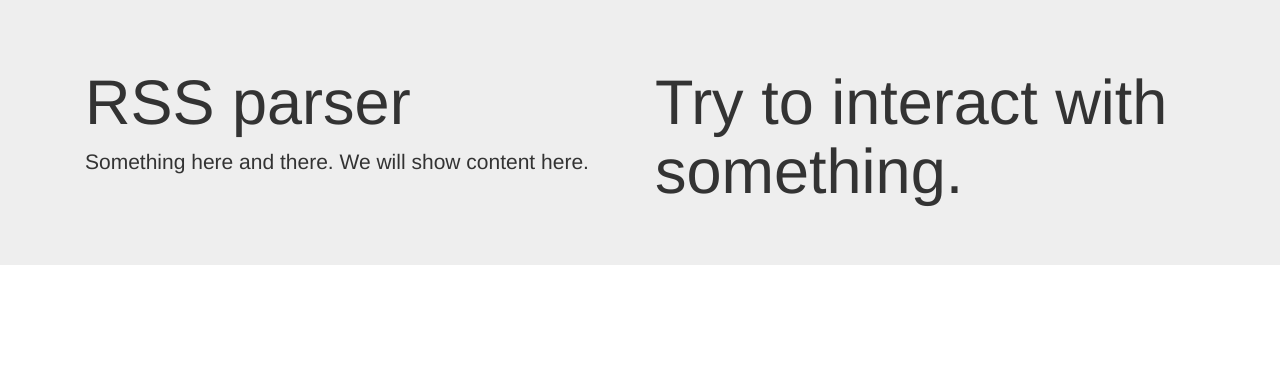
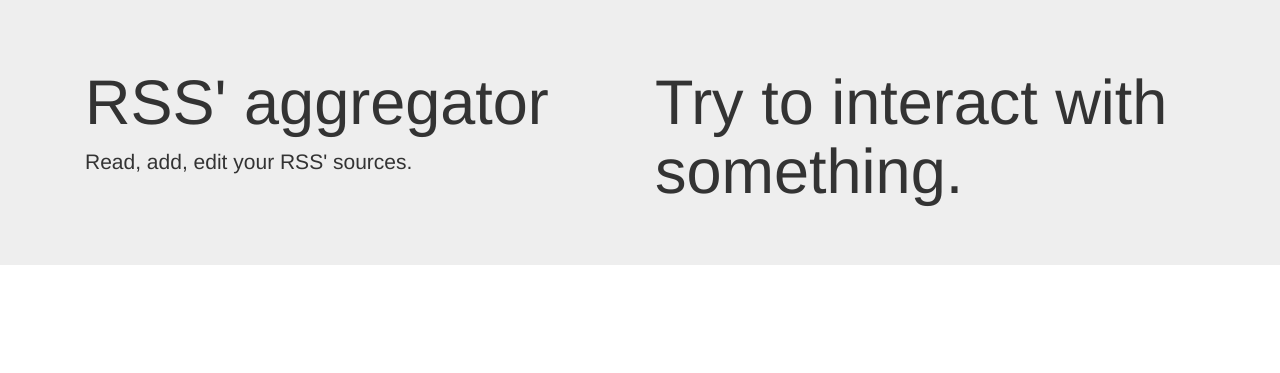
Before and after one commit to dmmeteo/trydjango18, a Django app: page / in a window 1280 px wide. Shown: the part 50-423 px from the top of the page. Run offline with Django 3.2, Linux system fonts and the light colour scheme; the visitor is signed in with stand-in values (Sample User, id 1); some libraries are stand-ins or nearby versions.

Commit message:
Added new features into views, navbar

```diff
--- a/templates/home.html
+++ b/templates/home.html
@@ -8,8 +8,8 @@
     <div class="jumbotron">
     <div class="container">
         <div class="col-md-6">
-            <h1>RSS parser</h1>
-            <p>Something here and there. We will show content here.</p>
+            <h1>RSS' aggregator</h1>
+            <p>Read, add, edit your RSS' sources.</p>
         </div>
         <div class="col-md-6">
             <h1>Try to interact with something.</h1>
--- a/templates/navbar.html
+++ b/templates/navbar.html
@@ -17,7 +17,7 @@
                         <a href="#" class="dropdown-toggle" data-toggle="dropdown"><b>{{ request.user }}</b> <span
                                 class="caret"></span></a>
                         <ul class="dropdown-menu">
-                            <li><a href="{% url 'aggregator:add' %}"><span class="fa fa-plus-circle"></span> Add a source span</a></li>
+                            <li><a href="{% url 'aggregator:add' %}"><span class="fa fa-plus-circle"></span> Add a source</a></li>
                             <li><a href="{% url 'aggregator:edit' %}"><span class="fa fa-edit"></span> Edit sources</a></li>
                             <li><a href="{% url 'aggregator:home' %}"><span class="fa fa-list-ol"></span> Show sources</a></li>
                             <li><a href="{% url 'account_logout' %}"><span class="fa fa-sign-out"></span> Log out</a></li>
```
Also changed, not shown: aggregator/views.py (+6 -2 lines), templates/aggregator/home.html (+23 -0 lines).
